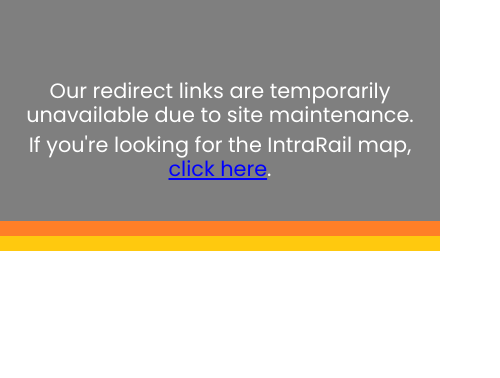
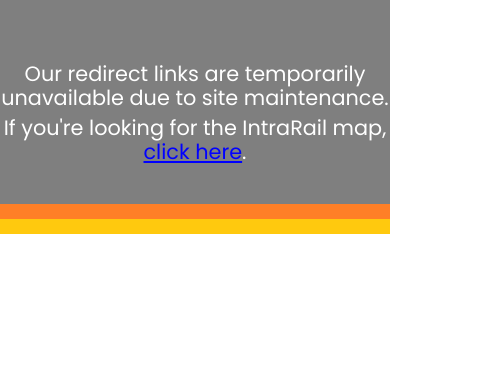
Before and after one commit to KittyCat11231/KittyCat11231.github.io, a plain HTML site: page temp.html in a window 390 px wide. Shown: the part 466-844 px from the top of the page, 500 px wide, since content can reach past the window. Drawn offline with Linux system fonts and the light colour scheme.

Commit message:
changed formatting on temp page for mobile

```diff
--- a/temp.css
+++ b/temp.css
@@ -11,11 +11,13 @@ body {
     margin-left: auto;
     margin-right: auto;
     width: 50%;
-    min-width: 500px;
+    min-width: 400px;
     max-width: 700px;
     display: block;
     margin-top: 100px;
 }
+
+@media (min-width: 880px) {
 
     .center-box {
         width: 60%;
@@ -26,6 +28,60 @@ body {
         background-color: #7f7f7f;
         padding: 20px;
         margin-top: 75px;
+    }
+
+    .orange-bar {
+        background-color: #ff7f27;
+        height: 15px;
+    }
+
+    .yellow-bar {
+        background-color: #ffc90e;
+        height: 15px;
+    }
+
+    .orange-bar, .yellow-bar {
+        width: 60%;
+        min-width: 400px;
+        max-width: 1000px;
+        padding-left: 20px;
+        padding-right: 20px;
+        display: block;
+        margin-left: auto;
+        margin-right: auto;
+    }
+
+}
+
+@media (max-width: 880px) {
+
+    .center-box {
+        width: 100%;
+        margin-left: auto;
+        margin-right: auto;
+        background-color: #7f7f7f;
+        padding-top: 20px;
+        padding-bottom: 20px;
+        margin-top: 75px;
+    }
+
+    .orange-bar {
+        background-color: #ff7f27;
+        height: 15px;
+    }
+
+    .yellow-bar {
+        background-color: #ffc90e;
+        height: 15px;
+    }
+
+    .orange-bar, .yellow-bar {
+        width: 100%;
+        display: block;
+        margin-left: auto;
+        margin-right: auto;
+    }
+
 }
 
 h1, p {
@@ -59,24 +115,3 @@ a:hover {
     color: purple;
     cursor: pointer;
 }
-
-.orange-bar {
-    background-color: #ff7f27;
-    height: 15px;
-}
-
-.yellow-bar {
-    background-color: #ffc90e;
-    height: 15px;
-}
-
-.orange-bar, .yellow-bar {
-    width: 60%;
-    min-width: 400px;
-    max-width: 1000px;
-    padding-left: 20px;
-    padding-right: 20px;
-    display: block;
-    margin-left: auto;
-    margin-right: auto;
-}
```
Lines whose indentation alone changed are shown as unchanged.
